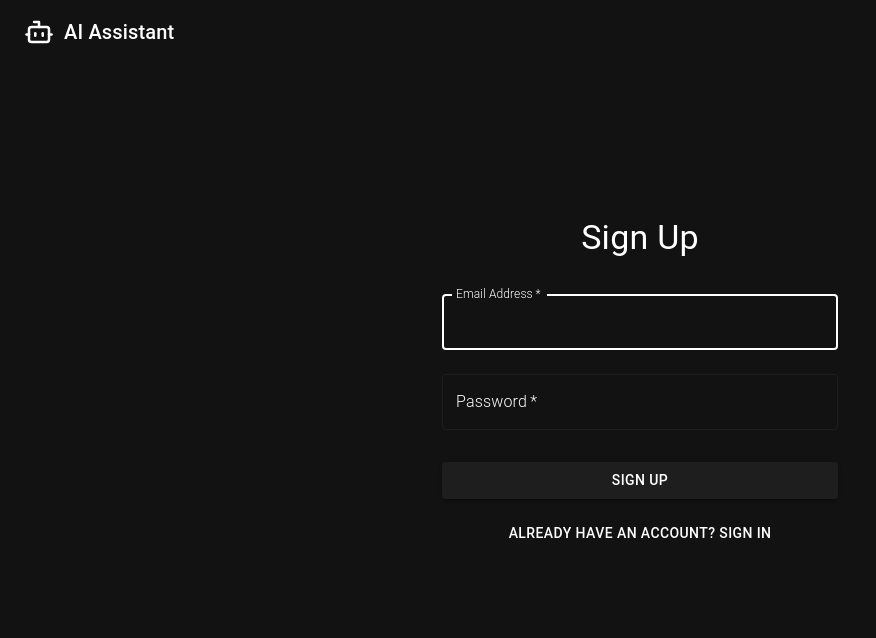
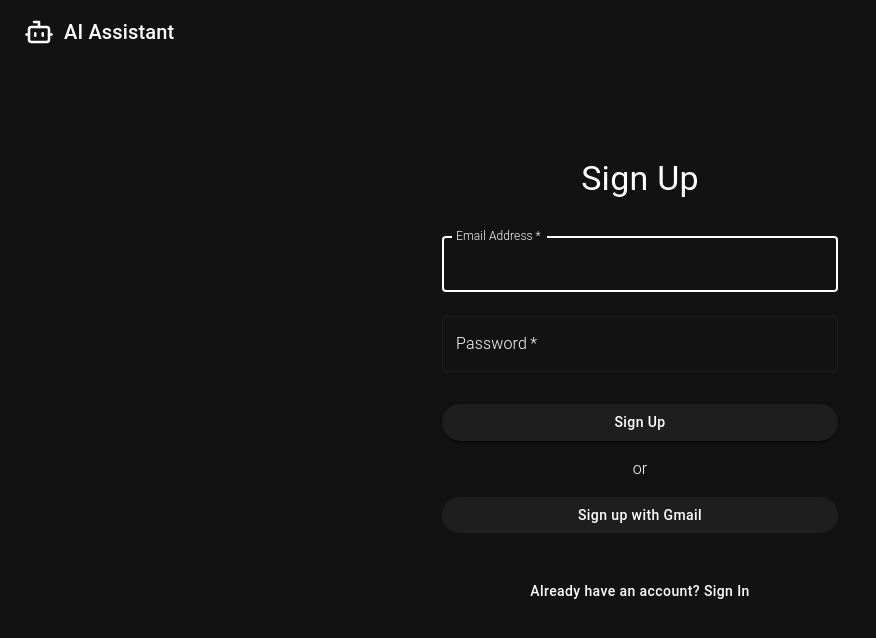
Before and after one commit to syedtaha22/AI-Customer-Support, a Next.js app: page / in a window 1280 px wide. Shown: the top 638 px of the page, without its empty margins (0-876 px from the left). Built offline with nearby package versions, Linux system fonts and the light colour scheme; no server answers.

Commit message:
made auth with gmail and added in both signin and signup pages respectively

```diff
--- a/app/page.js
+++ b/app/page.js
@@ -2,7 +2,7 @@
 import SignUpPage from "./signup/page";
 import SignInPage from "./signin/page";
 import { usePathname } from 'next/navigation';
-
+// TO DO - Add Google auth form firebase
 const Page = () => {
   const pathname = usePathname();
 
--- a/app/signin/page.js
+++ b/app/signin/page.js
@@ -1,27 +1,27 @@
 'use client';
 
 import { useRouter } from 'next/navigation';
-import { useState } from 'react';
-import { Box, Button, Container, Typography, TextField, AppBar, Toolbar, CssBaseline } from '@mui/material';
+import { useEffect, useState } from 'react';
+import { Box, Button, Container, Typography, TextField, AppBar, Toolbar, CssBaseline, Divider } from '@mui/material';
 import { createTheme, ThemeProvider } from '@mui/material/styles';
-import { auth } from '../../firebase';
-import { signInWithEmailAndPassword } from 'firebase/auth';
+import { auth, provider } from '../../firebase';
+import { signInWithEmailAndPassword, signInWithPopup } from 'firebase/auth';
 
 const theme = createTheme({
   palette: {
     primary: {
-      main: '#121212', // Dark blue/purple
+      main: '#121212',
       contrastText: '#ffffff',
     },
     secondary: {
-      main: '#1e1e1e', // Red
+      main: '#1e1e1e',
     },
     background: {
-      default: '#121212', // Dark blue/purple background
+      default: '#121212',
     },
     text: {
-      primary: '#ffffff', // White text
-      secondary: '#e94560', // Red text
+      primary: '#ffffff',
+      secondary: '#e94560',
     },
   },
   typography: {
@@ -66,12 +66,13 @@ const SignInPage = () => {
   const [email, setEmail] = useState('');
   const [password, setPassword] = useState('');
   const [error, setError] = useState('');
+  const [value, setValue] = useState('');
 
   const handleSignIn = async (event) => {
     event.preventDefault();
     try {
       await signInWithEmailAndPassword(auth, email, password);
-      router.push('/pantry');
+      //router.push('/pantry'); push chat page
     } catch (error) {
       let errorMessage = 'An error occurred. Please try again.';
       switch (error.code) {
@@ -91,18 +92,32 @@ const SignInPage = () => {
     }
   };
 
+  const handleGoogleSignIn = async () => {
+    signInWithPopup(auth, provider).then((data) => {
+      setValue(data.user.email);
+      localStorage.setItem('email', data.user.email);
+      //router.push('/pantry'); push chat page
+    }).catch((error) => {
+      setError('Google sign-in failed. Please try again.');
+    });
+  };
+
+  useEffect(() => {
+    setValue(localStorage.getItem('email'));
+  }, []);
+
   const handleSignUp = () => {
     router.push('/signup');
   };
 
   const ToHome = () => {
-    router.push('/')
-  }
+    router.push('/');
+  };
 
   return (
     <ThemeProvider theme={theme}>
       <CssBaseline />
-      <AppBar position="static" color="primary" elevation={'0'}>
+      <AppBar position="static" color="primary" elevation={0}>
         <Toolbar>
           <BotIcon />
           <Typography variant="h6" color="inherit" style={{ marginLeft: '10px' }}>
@@ -118,6 +133,7 @@ const SignInPage = () => {
           justifyContent="center"
           minHeight="80vh"
           textAlign="center"
+          sx={{ backgroundColor: theme.palette.background.default, padding: '20px', borderRadius: '8px' }}
         >
           <Typography variant="h4" component="h1" gutterBottom>
             Sign In
@@ -185,14 +201,26 @@ const SignInPage = () => {
               fullWidth
               variant="contained"
               color="secondary"
-              sx={{ mt: 3, mb: 2 }}
+              sx={{ mt: 3, mb: 2, borderRadius: '20px',backgroundColor: '#1e1e1e',textTransform: 'none'  }}
             >
               Sign In
+            </Button>
+            <Typography variant="body1" sx={{ color: theme.palette.text.primary }}>
+              or
+            </Typography>
+            <Button
+              fullWidth
+              variant="conatined"
+              color="secondary"
+              sx={{ mt: 2, mb: 2, borderRadius: '20px', backgroundColor: '#1e1e1e', color: '#ffffff', textTransform: 'none' }}
+              onClick={handleGoogleSignIn}
+            >
+              Sign in with Gmail
             </Button>
             <Button
               fullWidth
               variant="text"
-              sx={{ color: '#ffffff' }}
+              sx={{ color: theme.palette.text.primary, mt: 3, borderRadius: '20px',textTransform: 'none'  }}
               onClick={handleSignUp}
             >
               Don&apos;t have an account? Sign Up
--- a/app/signup/page.js
+++ b/app/signup/page.js
@@ -1,27 +1,27 @@
 'use client';
 
 import { useRouter } from 'next/navigation';
-import { useState } from 'react';
+import { useState,useEffect } from 'react';
 import { Box, Button, Container, Typography, TextField, AppBar, Toolbar, CssBaseline } from '@mui/material';
 import { createTheme, ThemeProvider } from '@mui/material/styles';
-import { auth } from '../../firebase';
-import { createUserWithEmailAndPassword } from 'firebase/auth';
+import { auth, provider } from '../../firebase';
+import { createUserWithEmailAndPassword, signInWithPopup } from 'firebase/auth';
 
 const theme = createTheme({
   palette: {
     primary: {
-      main: '#121212', // Dark blue/purple
+      main: '#121212',
       contrastText: '#ffffff',
     },
     secondary: {
-      main: '#1e1e1e', // Red
+      main: '#1e1e1e',
     },
     background: {
-      default: '#121212', // Dark blue/purple background
+      default: '#121212',
     },
     text: {
-      primary: '#ffffff', // White text
-      secondary: '#e94560', // Red text
+      primary: '#ffffff',
+      secondary: '#e94560',
     },
   },
   typography: {
@@ -68,6 +68,7 @@ const SignUpPage = () => {
   const [email, setEmail] = useState('');
   const [password, setPassword] = useState('');
   const [error, setError] = useState('');
+  const [value, setValue] = useState('');
 
   const handleSignUp = async (event) => {
     event.preventDefault();
@@ -78,7 +79,7 @@ const SignUpPage = () => {
 
     try {
       await createUserWithEmailAndPassword(auth, email, password);
-      router.push('/pantry'); // Redirect to pantry page after sign up
+      //router.push('/pantry'); redirect to chat page
     } catch (error) {
       let errorMessage = 'An error occurred. Please try again.';
       switch (error.code) {
@@ -97,6 +98,20 @@ const SignUpPage = () => {
       setError(errorMessage);
     }
   };
+
+  const handleGoogleSignIn = async () => {
+    signInWithPopup(auth, provider).then((data) => {
+      setValue(data.user.email);
+      localStorage.setItem('email', data.user.email);
+      //router.push('/pantry'); push chat page
+    }).catch((error) => {
+      setError('Google sign-in failed. Please try again.');
+    });
+  };
+
+  useEffect(() => {
+    setValue(localStorage.getItem('email'));
+  }, []);
 
   const handleSignIn = () => {
     router.push('/signin');
@@ -192,14 +207,26 @@ const SignUpPage = () => {
               fullWidth
               variant="contained"
               color="secondary"
-              sx={{ mt: 3, mb: 2 }}
+              sx={{ mt: 3, mb: 2, borderRadius: '20px',backgroundColor: '#1e1e1e',textTransform: 'none'  }}
             >
               Sign Up
+            </Button>
+            <Typography variant="body1" sx={{ color: theme.palette.text.primary }}>
+              or
+            </Typography>
+            <Button
+              fullWidth
+              variant="conatined"
+              color="secondary"
+              sx={{ mt: 2, mb: 2, borderRadius: '20px', backgroundColor: '#1e1e1e', color: '#ffffff', textTransform: 'none' }}
+              onClick={handleGoogleSignIn}
+            >
+              Sign up with Gmail
             </Button>
             <Button
               fullWidth
               variant="text"
-              sx={{ color: '#ffffff' }}
+              sx={{  color: theme.palette.text.primary, mt: 3, borderRadius: '20px',textTransform: 'none' }}
               onClick={handleSignIn}
             >
               Already have an account? Sign In
--- a/firebase.js
+++ b/firebase.js
@@ -1,6 +1,6 @@
 import { initializeApp } from 'firebase/app';
 import { getFirestore } from 'firebase/firestore';
-import { getAuth } from 'firebase/auth';
+import { getAuth, GoogleAuthProvider } from 'firebase/auth';
 
 // Your web app's Firebase configuration from environment variables
 const firebaseConfig = {
@@ -17,6 +17,7 @@ const firebaseConfig = {
 const app = initializeApp(firebaseConfig);
 const firestore = getFirestore(app);
 const auth = getAuth(app);
+const provider = new GoogleAuthProvider();
 
 // Export the initialized Firebase services
-export { app, auth, firestore };
+export { app, auth, firestore, provider };
```
Lines whose indentation alone changed are shown as unchanged.
